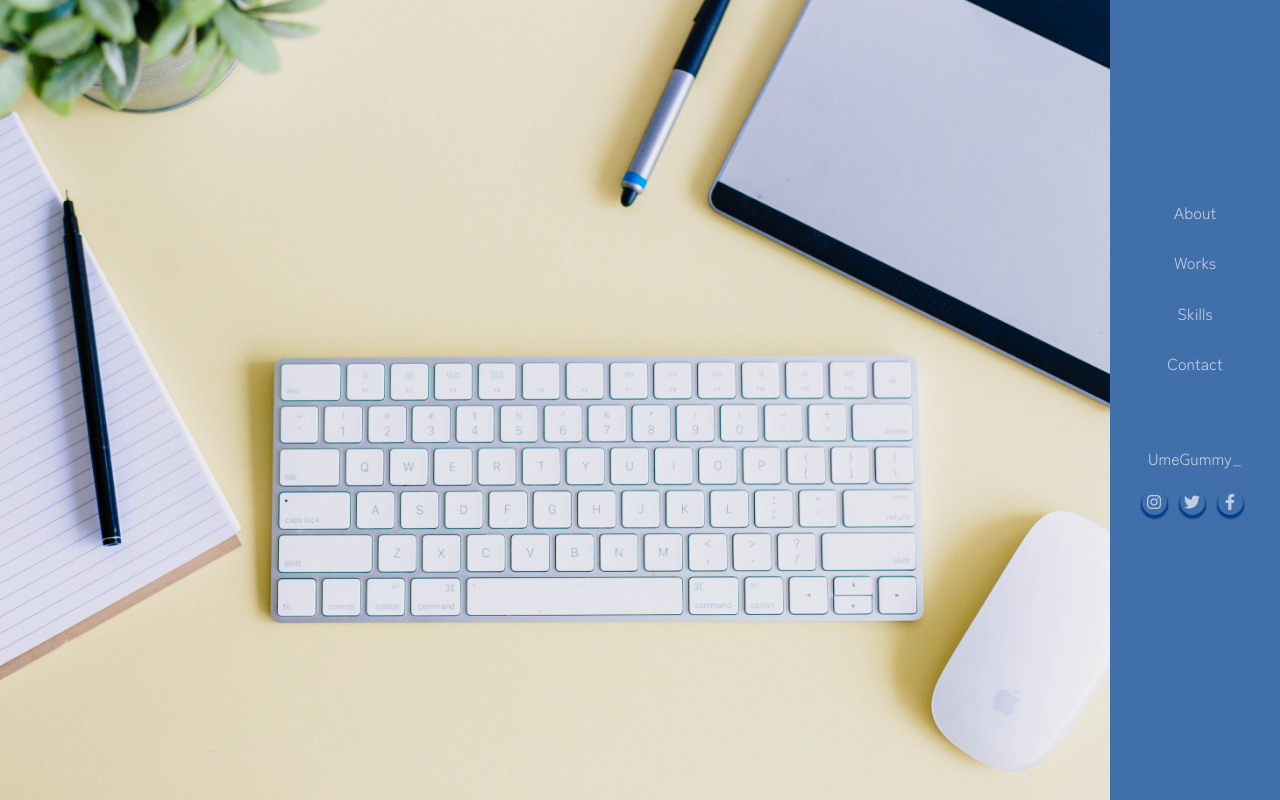
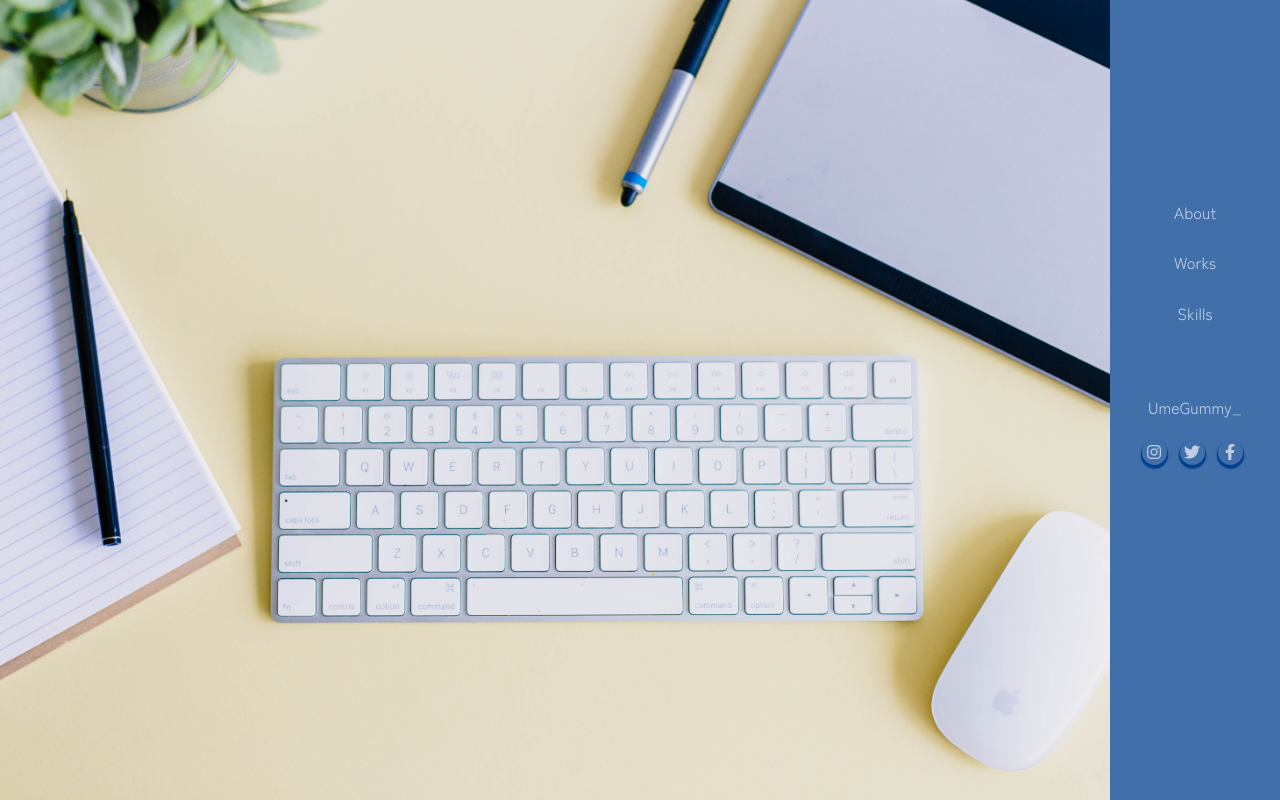
Before and after one commit to UmeGummy/portfolio, a plain HTML site: page index.html in a window 1280 px wide. Shown: the top 800 px of the page. Drawn offline with Linux system fonts and the light colour scheme.

Commit message:
Update index.html

```diff
--- a/index.html
+++ b/index.html
@@ -78,7 +78,7 @@
                         <li class="header-nav__link"><a href="">About</a></li>
                         <li class="header-nav__link"><a href="works.html">Works</a></li>
                         <li class="header-nav__link"><a href="skills.html">Skills</a></li>
-                        <li class="header-nav__link"><a href="#contact">Contact</a></li>
+
                         <li class="header-nav__link"><a href="index.html">UmeGummy_</a></li>
                     </ul>
                 </nav>
@@ -91,7 +91,7 @@
         </header>
     </div>
     <div class="footer">
-        <h4 id="contact">Contact</h4>
+        <h4>Contact</h4>
         <div class="information">
             <p class="information__text">お問い合わせはSNSより承ります。<div class=""></div></p>
             <p class="information__text">本サイトには未公開の案件実績もございます。</p>
```
